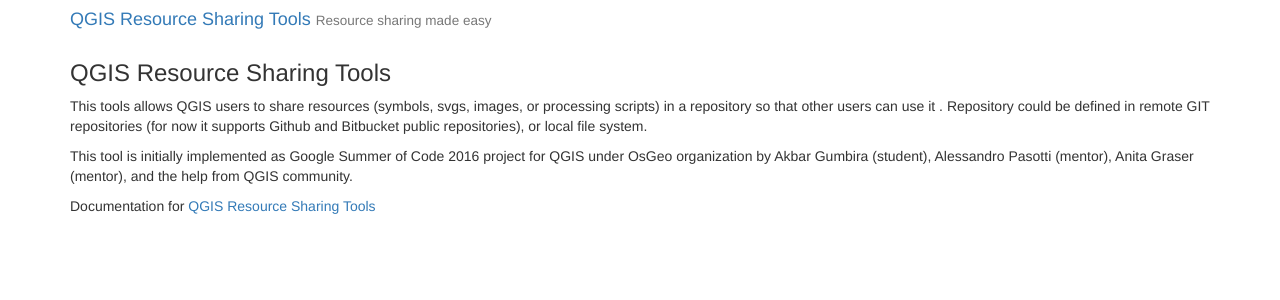
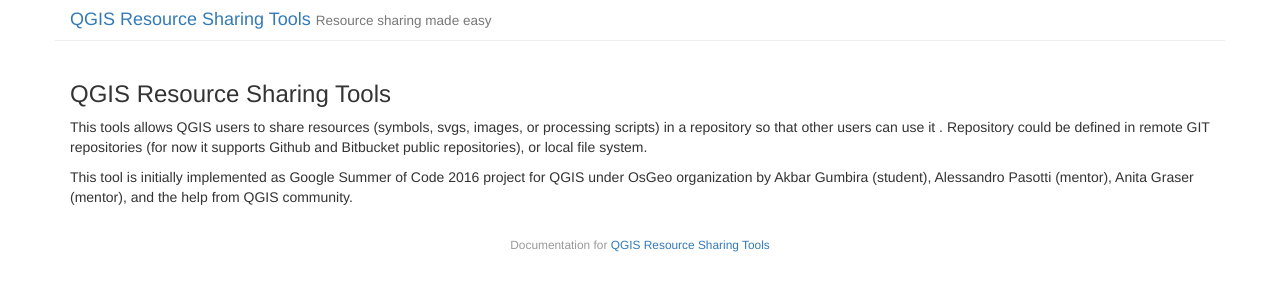
Before and after one commit to QGIS-Contribution/QGIS-ResourceSharing, a Jekyll site: the page built from index.md, in a window 1280 px wide. Shown: the top 300 px of the page. Built offline with Jekyll 4.4.1, drawn with Linux system fonts in a browser that asks for light colours.

```diff
--- a/_config.yml
+++ b/_config.yml
@@ -28,7 +28,7 @@ sections: [
 
 # Keep as an empty string if served up at the root. If served up at a specific
 # path (e.g. on GitHub pages) leave off the trailing slash, e.g. /my-project
-baseurl: 'qgis_symbology_sharing'
+baseurl: '/qgis_symbology_sharing'
 
 # Dates are not included in permalinks
 permalink: none
```
